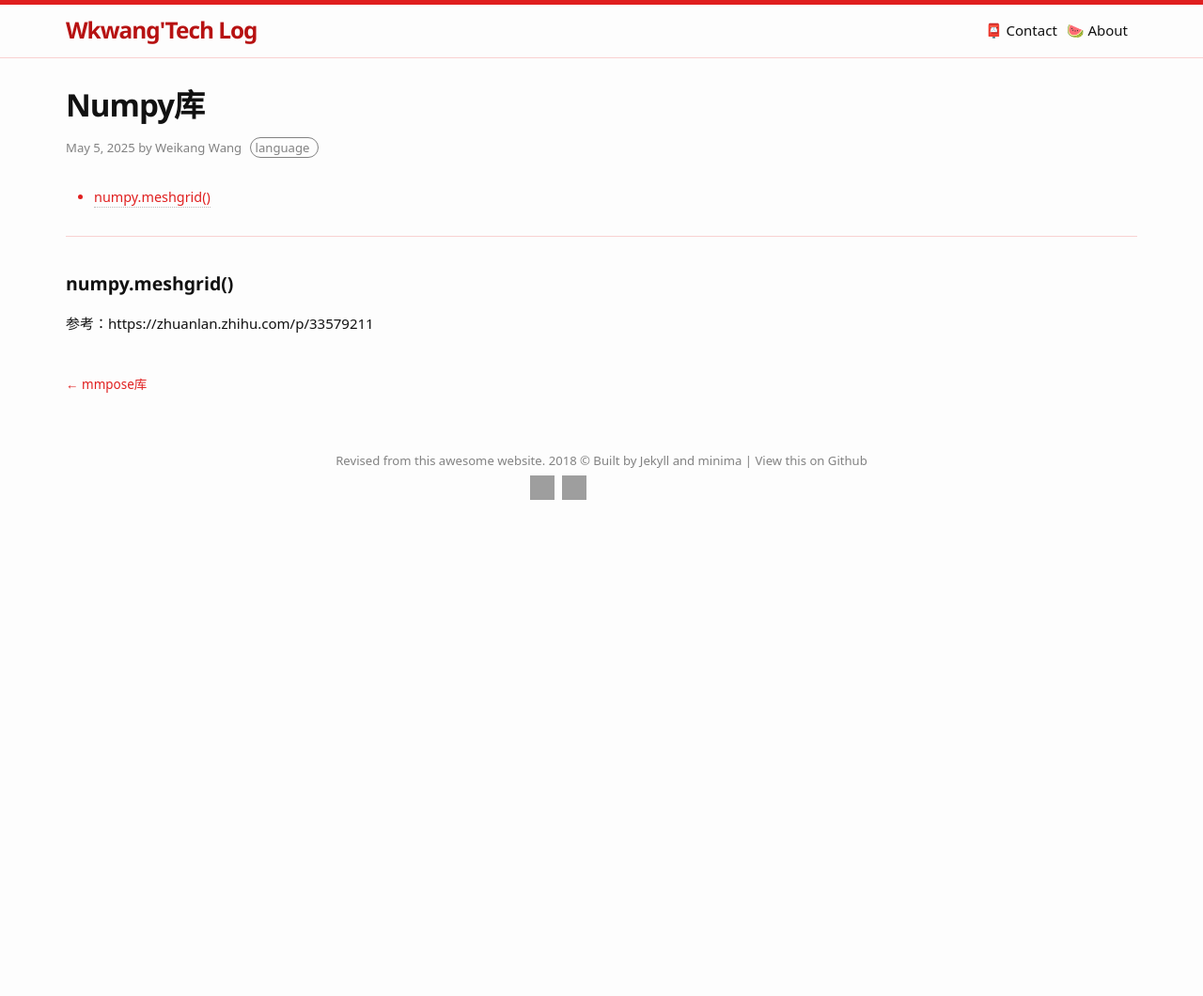
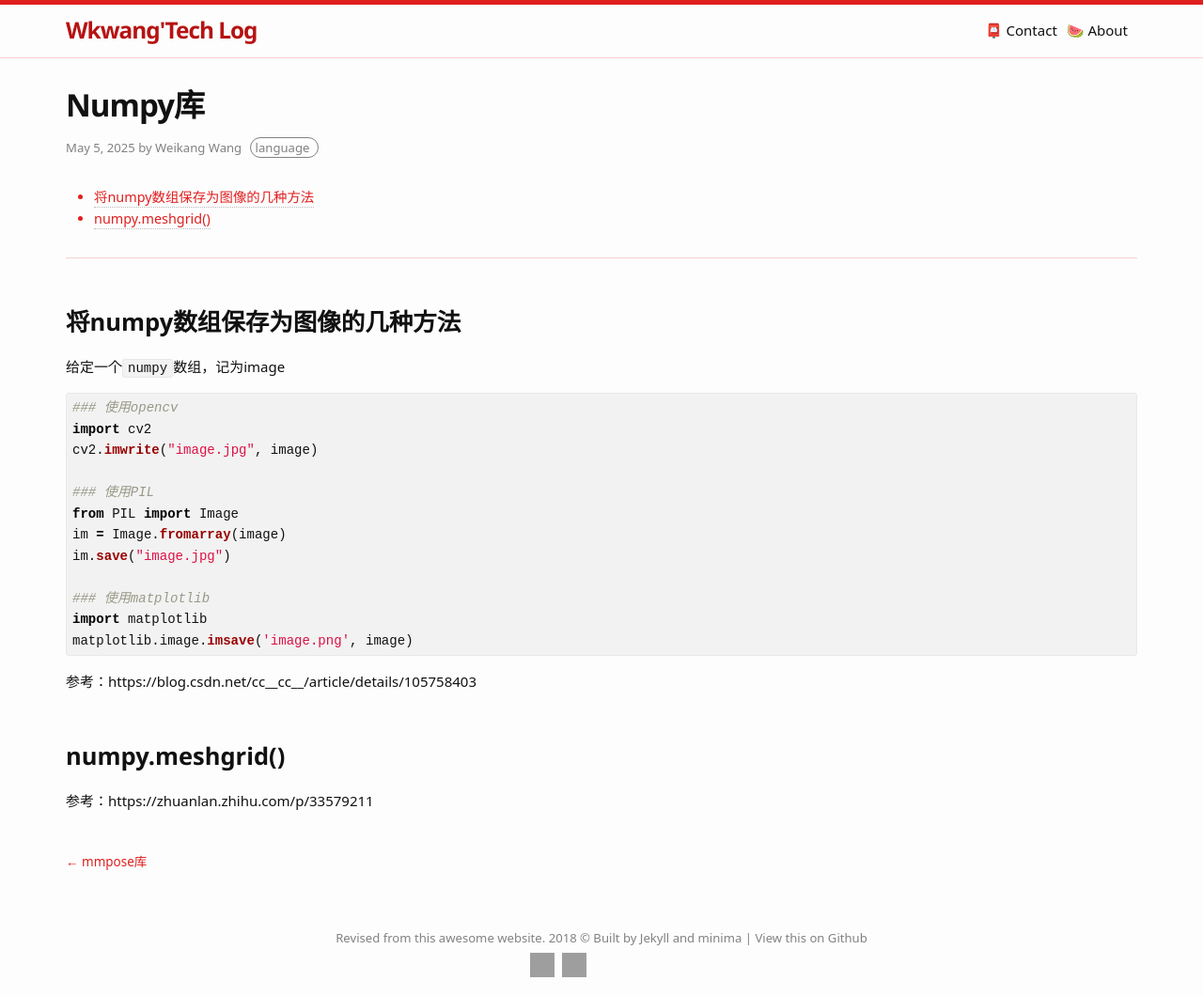
Before and after one commit to Wei-kang-Wang/tech-log, a Jekyll site: the page built from _posts/2025-05-05-Numpy库.md, in a window 1280 px wide. Shown: the whole page at 94% size. Built offline with Jekyll 4.4.1, drawn with Linux system fonts in a browser that asks for light colours; some web fonts are replaced; before the commit the page ends 900 px from its top, so only the background shows below that; grey boxes are pictures that could not be loaded.

Commit message:
Update 2025-05-05-Numpy库.md

````diff
--- a/_posts/2025-05-05-Numpy库.md
+++ b/_posts/2025-05-05-Numpy库.md
@@ -13,6 +13,28 @@ tags: language
 {:toc}
 ---
 
-### numpy.meshgrid()
+
+## 将numpy数组保存为图像的几种方法
+
+给定一个`numpy`数组，记为image
+
+```python
+### 使用opencv
+import cv2
+cv2.imwrite("image.jpg", image)
+
+### 使用PIL
+from PIL import Image
+im = Image.fromarray(image)
+im.save("image.jpg")
+
+### 使用matplotlib
+import matplotlib
+matplotlib.image.imsave('image.png', image)
+```
+
+参考：https://blog.csdn.net/cc__cc__/article/details/105758403
+
+## numpy.meshgrid()
 
 参考：https://zhuanlan.zhihu.com/p/33579211
````
